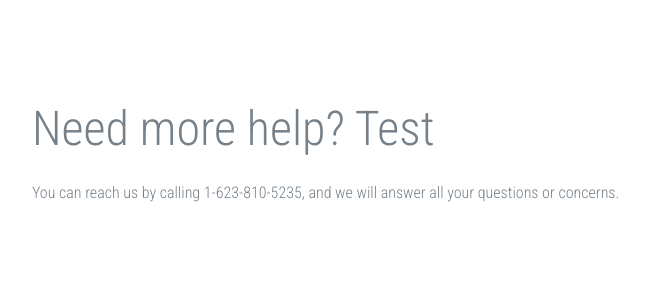
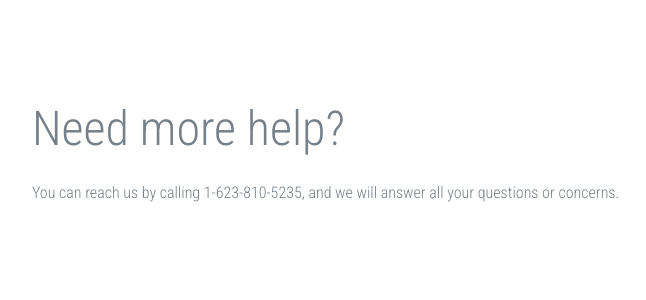
Before and after one commit to mrtyson93/insurancemasters, a Flask app: page /contact in a window 1280 px wide. Shown: the part 229-529 px from the top of the page, without its empty margins (38-684 px from the left). Run offline with Flask 2, Linux system fonts and the light colour scheme; parts of the project's set-up code (start-up, migrations or seed data) failed here and were passed over; some libraries are stand-ins or nearby versions.

Commit message:
Testing automatic deploys

```diff
--- a/templates/contact.html
+++ b/templates/contact.html
@@ -9,7 +9,7 @@
 <div class="page">
   <div class="fullwidth-block">
     <div class="container">
-      <h1 class="entry-title">Need more help? Test</h1>
+      <h1 class="entry-title">Need more help?</h1>
       <p>
         You can reach us by calling 1-623-810-5235, and we will answer all your
         questions or concerns.
```
